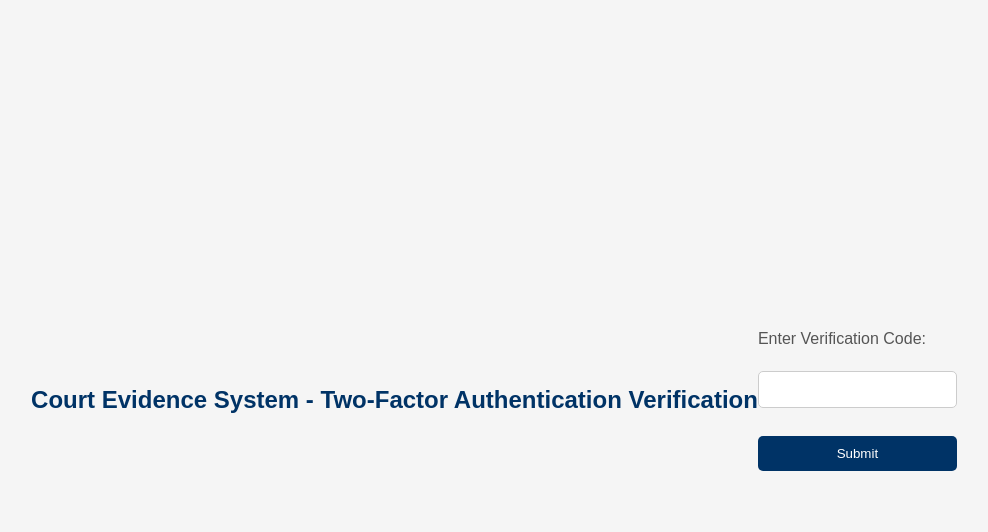
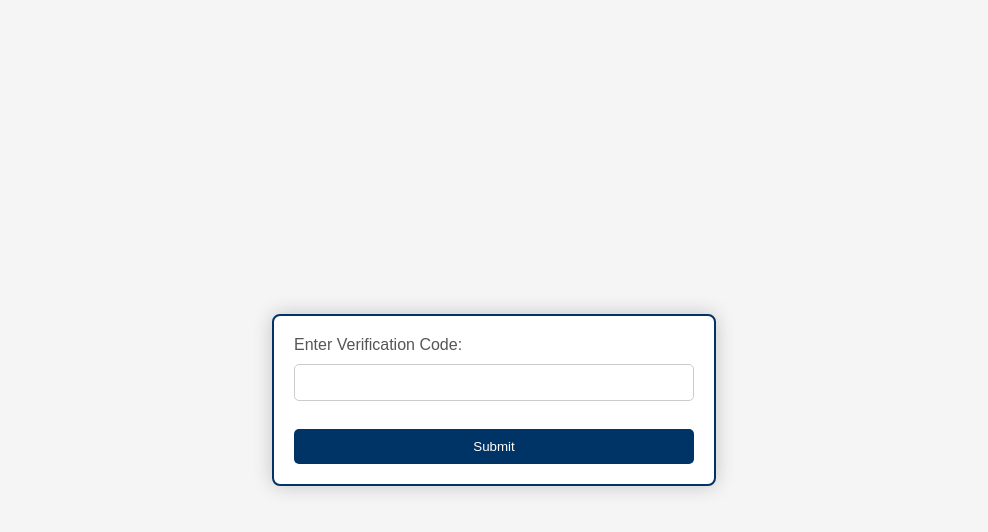
Before and after one commit to BudakCS255/trial, a PHP site: page /verify2fa.php in a window 1280 px wide. Shown: the top 532 px of the page, without its empty margins (146-1134 px from the left). Run offline with PHP 8.4, Linux system fonts and the light colour scheme.

Commit message:
Update verify2fa.php

```diff
--- a/verify2fa.php
+++ b/verify2fa.php
@@ -63,15 +63,19 @@ if ($_SERVER['REQUEST_METHOD'] === 'POST') {
             height: 100vh;
         }
 
-        h2 {
-            text-align: center;
-            color: #003366; /* Dark blue */
-            margin-bottom: 20px; /* Increased margin */
+        form {
+            max-width: 400px;
+            width: 100%;
+            padding: 20px;
+            background-color: #fff;
+            border-radius: 8px;
+            box-shadow: 0px 0px 20px rgba(0, 0, 0, 0.2); /* Increased shadow */
+            border: 2px solid #003366; /* Dark blue border */
         }
 
         label {
             display: block;
-            margin-bottom: 5px;
+            margin-bottom: 10px;
             color: #555;
         }
 
@@ -107,12 +111,11 @@ if ($_SERVER['REQUEST_METHOD'] === 'POST') {
     </style>
 </head>
 <body>
-    <h2>Court Evidence System - Two-Factor Authentication Verification</h2>
-    <?php if (isset($verificationError)) { ?>
-        <p class="error"><?php echo $verificationError; ?></p>
-    <?php } ?>
     <form method="POST" action="<?php echo htmlspecialchars($_SERVER["PHP_SELF"]); ?>">
-        <label for="verification_code">Enter Verification Code:</label><br>
+        <?php if (isset($verificationError)) { ?>
+            <p class="error"><?php echo $verificationError; ?></p>
+        <?php } ?>
+        <label for="verification_code">Enter Verification Code:</label>
         <input type="text" id="verification_code" name="verification_code" required><br><br>
         <input type="submit" value="Submit">
     </form>
```
